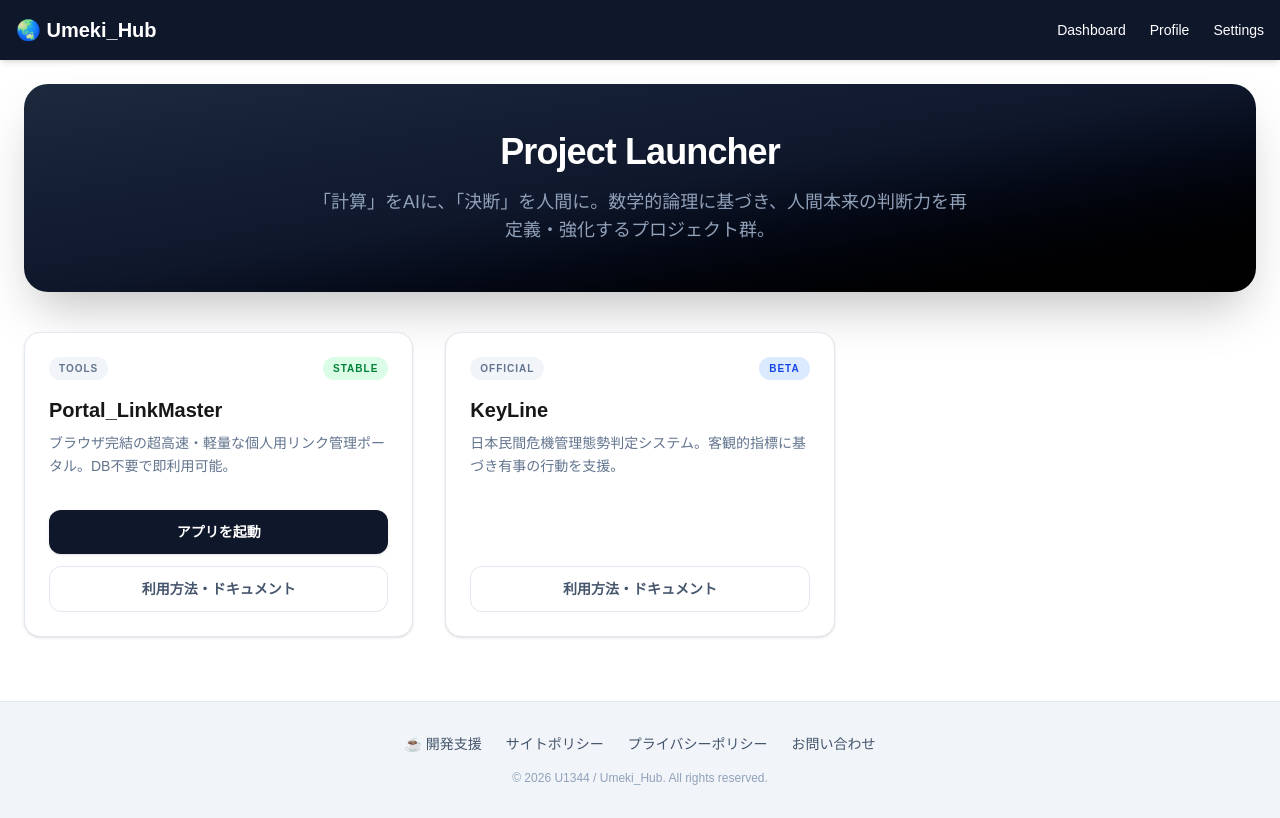
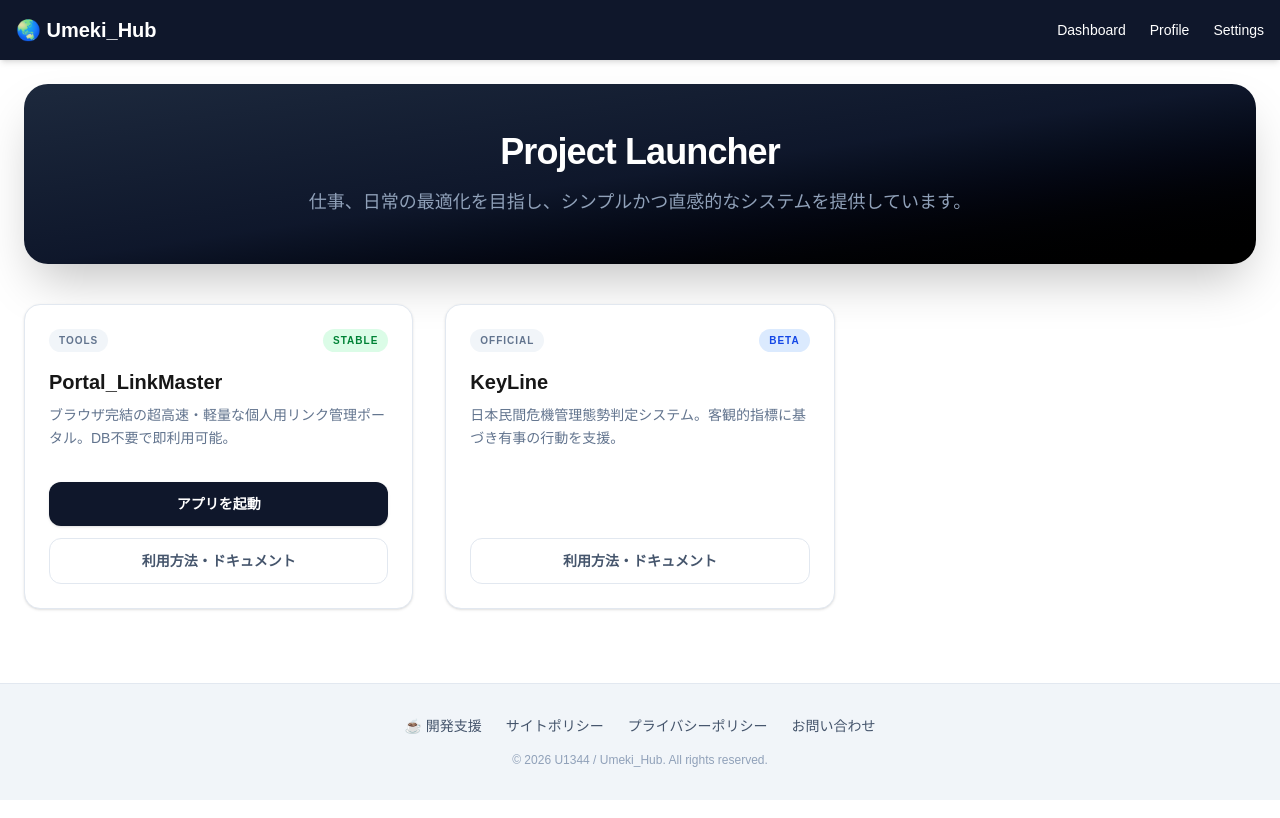
Before and after one commit to umeki-jp/Umeki_Hub, a Next.js app: page / in a window 1280 px wide. Built offline with nearby package versions, Linux system fonts and the light colour scheme.

Commit message:
文言修正

```diff
--- a/src/app/page.js
+++ b/src/app/page.js
@@ -15,11 +15,11 @@ export default function HomePage() {
 
   return (
     <div className="space-y-10">
-      {/* ヒーローセクション: 自灯明プロジェクトのミッションを反映 */}
+      {/* ヒーローセクション */}
       <section className="text-center py-12 bg-gradient-to-br from-slate-800 via-slate-900 to-black text-white rounded-3xl shadow-2xl px-4">
         <h2 className="text-4xl font-extrabold mb-4 tracking-tight">Project Launcher</h2>
         <p className="text-slate-400 max-w-2xl mx-auto text-lg">
-          「計算」をAIに、「決断」を人間に。数学的論理に基づき、人間本来の判断力を再定義・強化するプロジェクト群。
+          仕事、日常の最適化を目指し、シンプルかつ直感的なシステムを提供しています。
         </p>
       </section>
 
```
